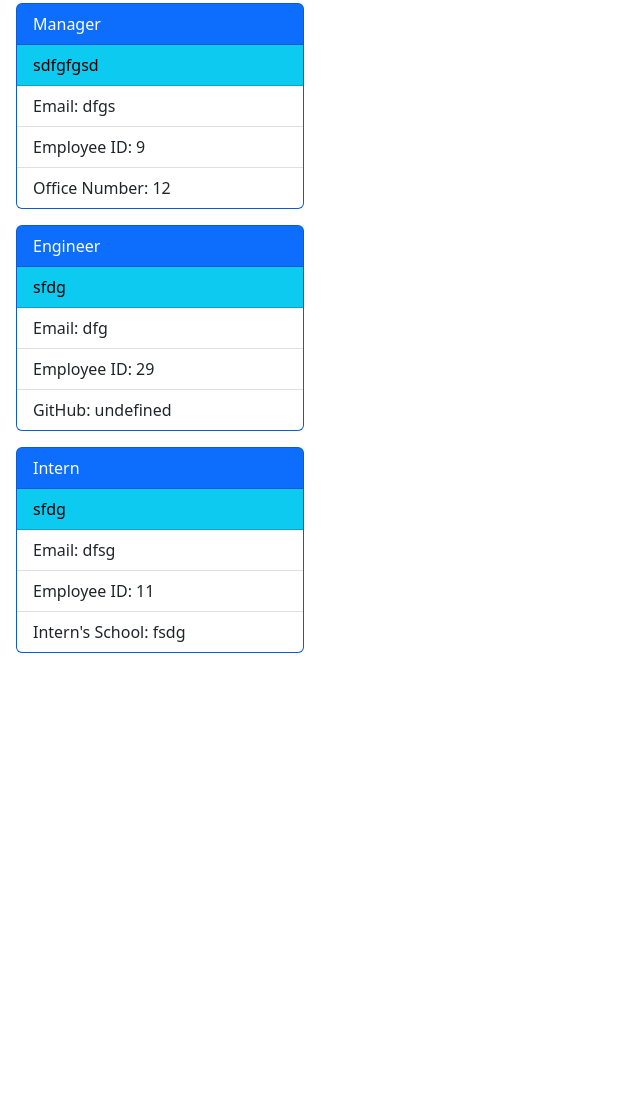
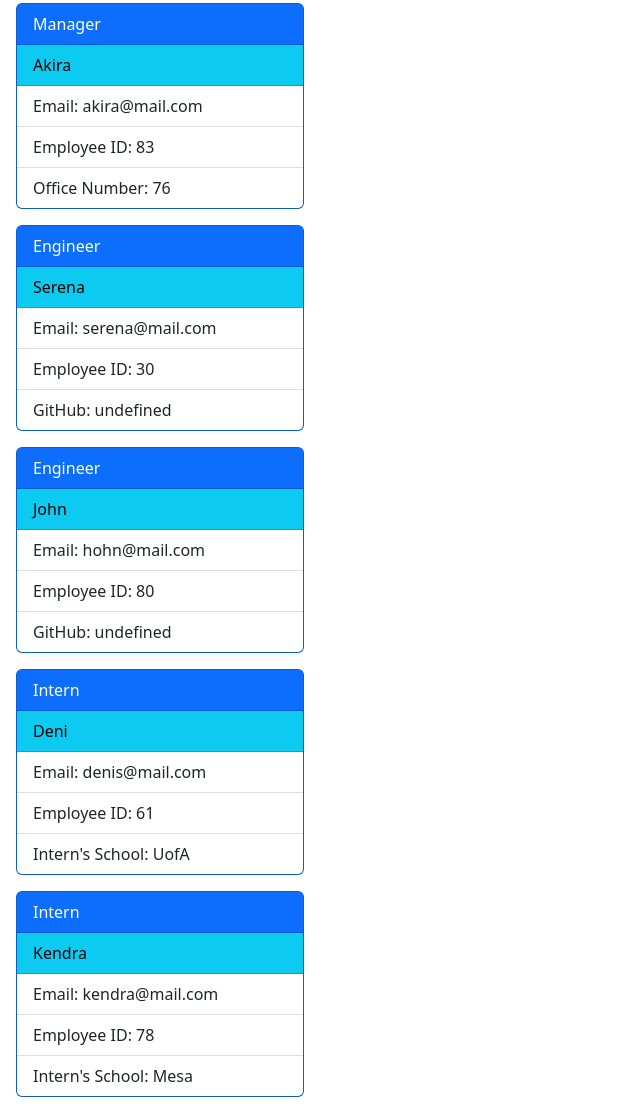
Before and after one commit to Raklotzbach/workteam-generator, a website: page write.html in a window 1280 px wide. Shown: the part 13-1126 px from the top of the page, without its empty margins (0-640 px from the left). Before the commit the page ends 800 px from the top, so only its background shows below. Drawn offline with nearby package versions, Linux system fonts and the light colour scheme.

Commit message:
updated readMe

```diff
--- a/write.html
+++ b/write.html
@@ -14,12 +14,12 @@
                 Manager
             </div>
             <div class="card-header text-bg-info">
-                sdfgfgsd
+                Akira
             </div>
             <ul class="list-group list-group-flush">
-                <li class="list-group-item">Email: dfgs</li>
-                <li class="list-group-item">Employee ID: 9</li>
-                <li class="list-group-item">Office Number: 12</li>
+                <li class="list-group-item">Email: akira@mail.com</li>
+                <li class="list-group-item">Employee ID: 83</li>
+                <li class="list-group-item">Office Number: 76</li>
             </ul>
         </div>
 
@@ -28,11 +28,25 @@
                 Engineer
             </div>
             <div class="card-header text-bg-info">
-                sfdg
+                Serena
             </div>
             <ul class="list-group list-group-flush">
-                <li class="list-group-item">Email: dfg</li>
-                <li class="list-group-item">Employee ID: 29</li>
+                <li class="list-group-item">Email: serena@mail.com</li>
+                <li class="list-group-item">Employee ID: 30</li>
+                <li class="list-group-item">GitHub: undefined</li>
+            </ul>
+        </div>
+
+        <div class="card m-3 text-bg-primary" style="width: 18rem;">
+            <div class="card-header text-bg-primary">
+                Engineer
+            </div>
+            <div class="card-header text-bg-info">
+                John
+            </div>
+            <ul class="list-group list-group-flush">
+                <li class="list-group-item">Email: hohn@mail.com</li>
+                <li class="list-group-item">Employee ID: 80</li>
                 <li class="list-group-item">GitHub: undefined</li>
             </ul>
         </div>
@@ -42,12 +56,26 @@
                 Intern
             </div>
             <div class="card-header text-bg-info">
-                sfdg
+                Deni
             </div>
             <ul class="list-group list-group-flush">
-                <li class="list-group-item">Email: dfsg</li>
-                <li class="list-group-item">Employee ID: 11</li>
-                <li class="list-group-item">Intern's School: fsdg</li>
+                <li class="list-group-item">Email: denis@mail.com</li>
+                <li class="list-group-item">Employee ID: 61</li>
+                <li class="list-group-item">Intern's School: UofA</li>
+            </ul>
+        </div>
+
+        <div class="card m-3 text-bg-primary" style="width: 18rem;">
+            <div class="card-header text-bg-primary">
+                Intern
+            </div>
+            <div class="card-header text-bg-info">
+                Kendra
+            </div>
+            <ul class="list-group list-group-flush">
+                <li class="list-group-item">Email: kendra@mail.com</li>
+                <li class="list-group-item">Employee ID: 78</li>
+                <li class="list-group-item">Intern's School: Mesa</li>
             </ul>
         </div>
         </body>
```
Also changed, not shown: index.html (deleted, +0 -17 lines), README.md, assets/images/screenshot.png (added).
